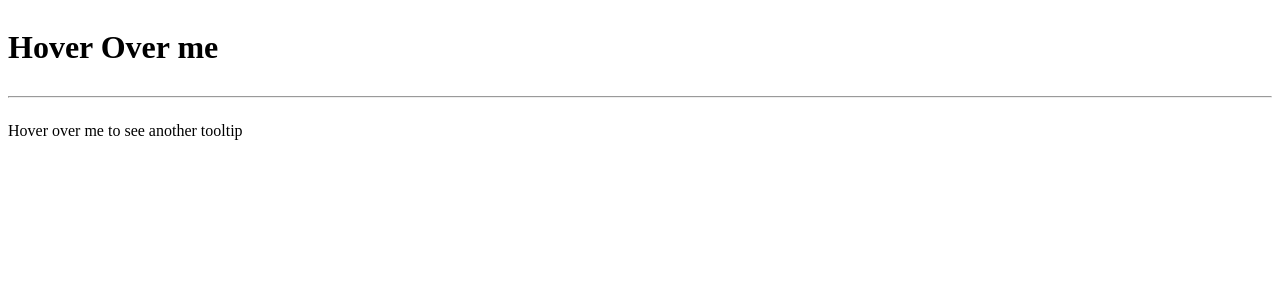
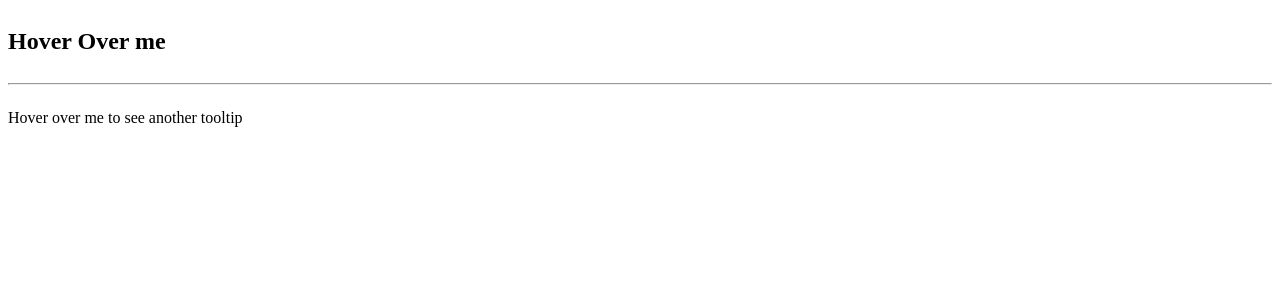
Before and after one commit to acciojob/react-composition-3-Akash-1212579, a React app: page / in a window 1280 px wide. Shown: the top 300 px of the page. Built offline with nearby package versions, Linux system fonts and the light colour scheme.

Commit message:
attempt 2

```diff
--- a/src/components/Tooltip.js
+++ b/src/components/Tooltip.js
@@ -7,12 +7,12 @@ console.log("text is : ",text);
   return (
     <>
     <div style={{ position: "relative", display: "inline-block" }}>
-      <h1
+      <h2
         onMouseEnter={() => setShow(true)}
         onMouseLeave={() => setShow(false)}
       >
         Hover Over me
-      </h1>
+      </h2>
 
       {show && (
         <div
```
